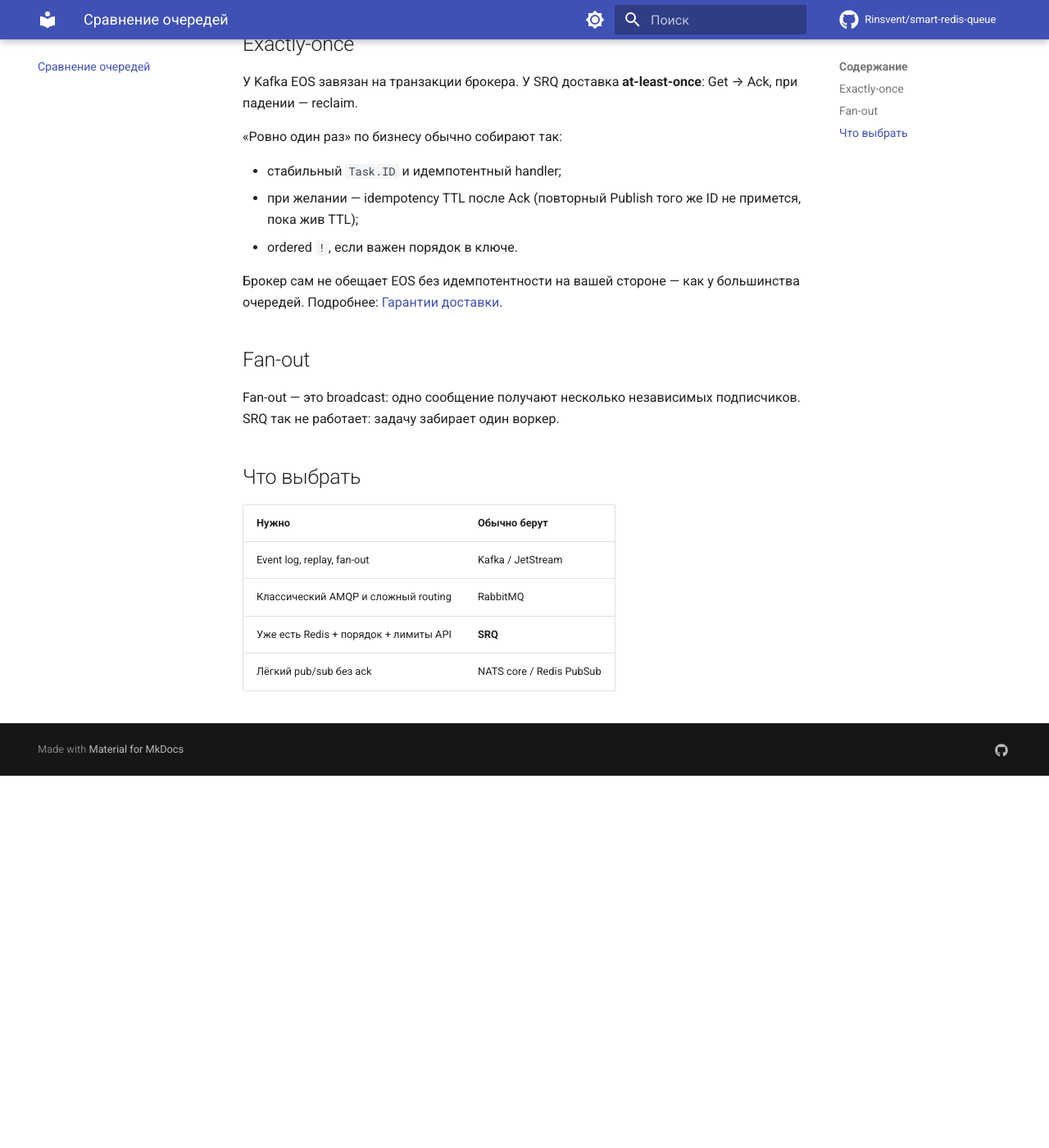
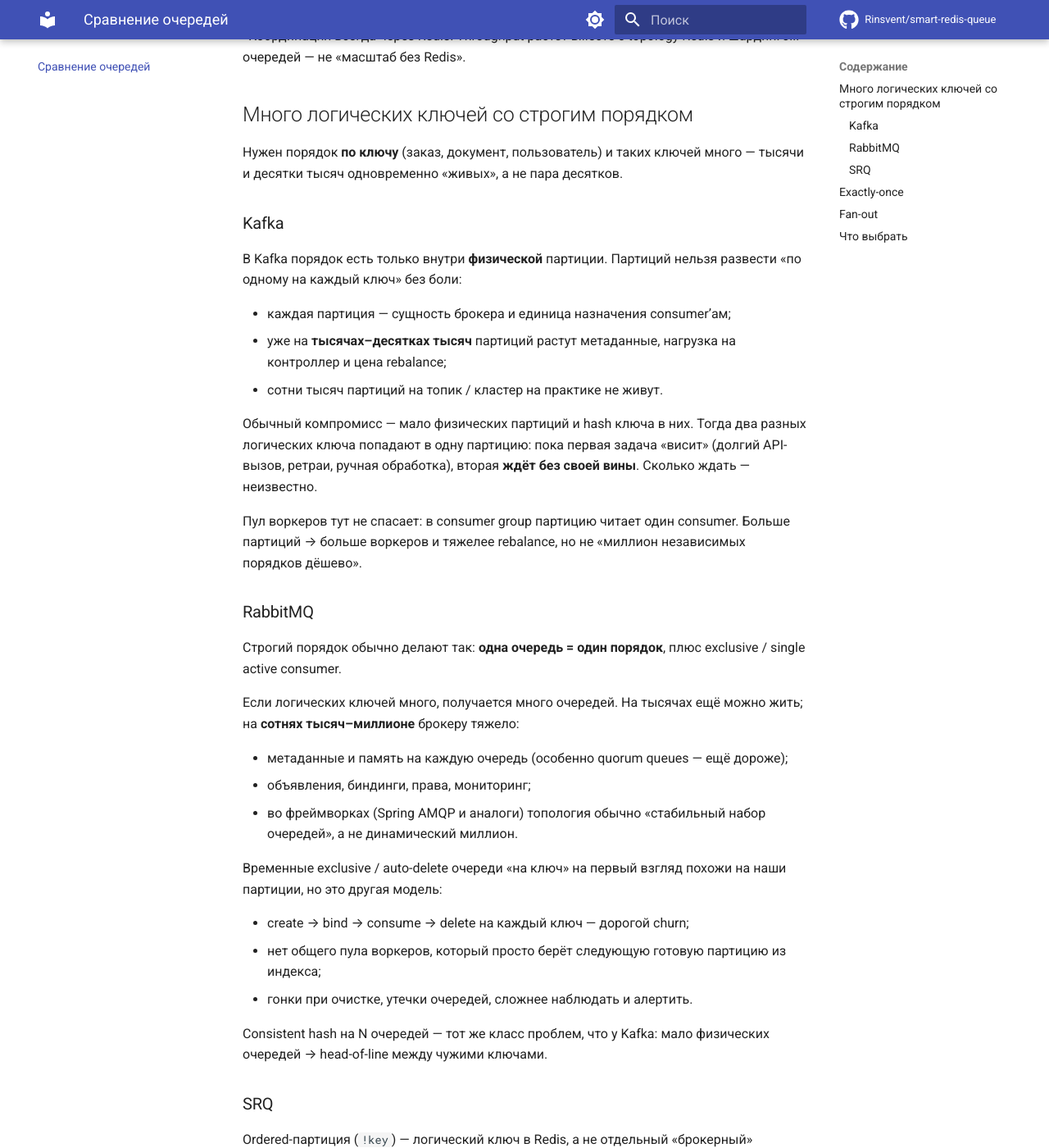
Before and after one commit to Rinsvent/smart-redis-queue, an MkDocs documentation site: the page built from docs/comparison.md, in a window 1280 px wide and 1400 px high, scrolled down 1727 px. Shown: the whole window at 82% size. Built offline with MkDocs 1.6.1 and Material for MkDocs 9.7.7, drawn with Linux system fonts in a browser that asks for light colours; comment, search, counter and statistics services are not loaded; before the commit the page ends 2673 px from its top, so only the background shows below that; some of the changed text lies outside the part shown.

Commit message:
feat: add docs

```diff
--- a/docs/comparison.md
+++ b/docs/comparison.md
@@ -10,6 +10,7 @@
 | At-least-once + ack | Y | Y | — | Y | Y |
 | Exactly-once end-to-end | P | — | — | P | **P** (см. ниже) |
 | Порядок в partition/key | Y | P | — | Y | **Y** (`!`) |
+| Много ключей с порядком (10k+) без HOL | — | — | — | P | **Y** |
 | Priority queues | — | Y | — | — | **Y** |
 | Delayed / scheduled | P | Y | — | Y | **Y** |
 | Competing consumers | Y | Y | Y | Y | **Y** |
@@ -28,6 +29,57 @@
 | UI / ops | Y | Y | P | P | **Y** (CLI + Desktop) |
 
 \*Координация всегда через Redis. Throughput растёт вместе с topology Redis и шардингом очередей — не «масштаб без Redis».
+
+## Много логических ключей со строгим порядком {#many-ordered-keys}
+
+Нужен порядок **по ключу** (заказ, документ, пользователь) и таких ключей много — тысячи и десятки тысяч одновременно «живых», а не пара десятков.
+
+### Kafka
+
+В Kafka порядок есть только внутри **физической** партиции. Партиций нельзя развести «по одному на каждый ключ» без боли:
+
+- каждая партиция — сущность брокера и единица назначения consumer’ам;
+- уже на **тысячах–десятках тысяч** партиций растут метаданные, нагрузка на контроллер и цена rebalance;
+- сотни тысяч партиций на топик / кластер на практике не живут.
+
+Обычный компромисс — мало физических партиций и hash ключа в них. Тогда два разных логических ключа попадают в одну партицию: пока первая задача «висит» (долгий API-вызов, ретраи, ручная обработка), вторая **ждёт без своей вины**. Сколько ждать — неизвестно.
+
+Пул воркеров тут не спасает: в consumer group партицию читает один consumer. Больше партиций → больше воркеров и тяжелее rebalance, но не «миллион независимых порядков дёшево».
+
+### RabbitMQ
+
+Строгий порядок обычно делают так: **одна очередь = один порядок**, плюс exclusive / single active consumer.
+
+Если логических ключей много, получается много очередей. На тысячах ещё можно жить; на **сотнях тысяч–миллионе** брокеру тяжело:
+
+- метаданные и память на каждую очередь (особенно quorum queues — ещё дороже);
+- объявления, биндинги, права, мониторинг;
+- во фреймворках (Spring AMQP и аналоги) топология обычно «стабильный набор очередей», а не динамический миллион.
+
+Временные exclusive / auto-delete очереди «на ключ» на первый взгляд похожи на наши партиции, но это другая модель:
+
+- create → bind → consume → delete на каждый ключ — дорогой churn;
+- нет общего пула воркеров, который просто берёт следующую готовую партицию из индекса;
+- гонки при очистке, утечки очередей, сложнее наблюдать и алертить.
+
+Consistent hash на N очередей — тот же класс проблем, что у Kafka: мало физических очередей → head-of-line между чужими ключами.
+
+### SRQ
+
+Ordered-партиция (`!key`) — логический ключ в Redis, а не отдельный «брокерный» consumer assignment.
+
+- число партиций **не привязано** к числу воркеров: один пул обходит готовые партиции;
+- нет rebalance «переназначаем тысячи партиций на consumer’ов»;
+- два ключа не блокируют друг друга только потому, что попали в одну физическую «корзину»;
+- Get не загружает все партиции топика разом (обход ready порциями); запаркованная группа через `BlockGroups` почти не зависит от N.
+
+Оговорка: «вообще бесплатно при любом N» никто не обещает — Redis и индексы тоже конечны. Но потолок и характер нагрузки другие: вы не упираетесь в лимит физических партиций брокера и не платите head-of-line между независимыми ключами.
+
+| | Kafka | RabbitMQ | SRQ |
+|--|:-----:|:--------:|:---:|
+| Порядок по ключу при 10–100k ключах | Сломается в HOL или в метаданных | Много очередей / тяжёлый churn | Штатный режим (`!`) |
+| Воркеров нужно ≈ числу ключей | По сути да (через партиции) | По сути да (через очереди) | Нет |
+| Чужие ключи блокируют друг друга | Да, при hash в одну партицию | Да, при hash в одну очередь | Нет |
 
 ## Exactly-once
 
```
Also changed, not shown: docs/why.md (+4 -7 lines).
